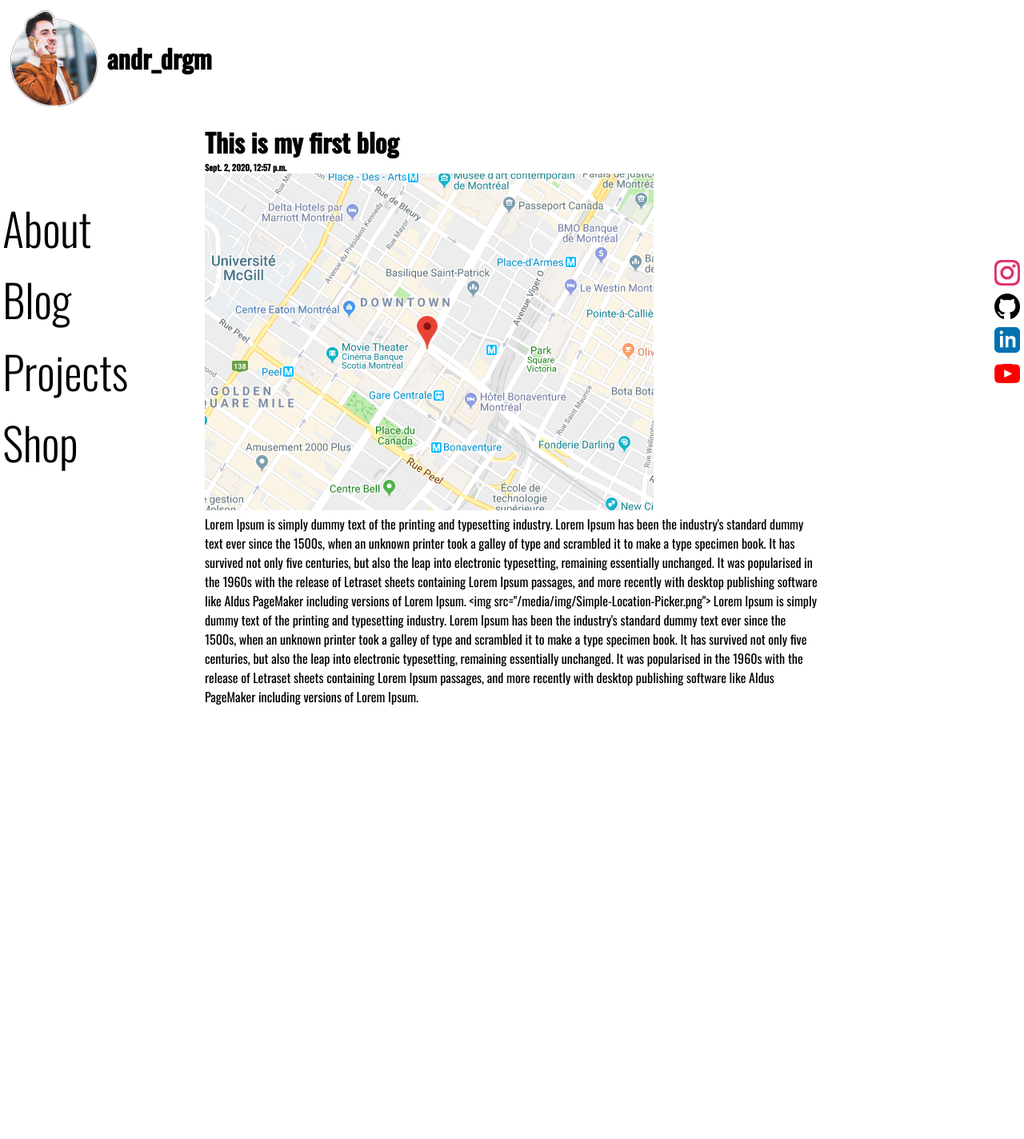
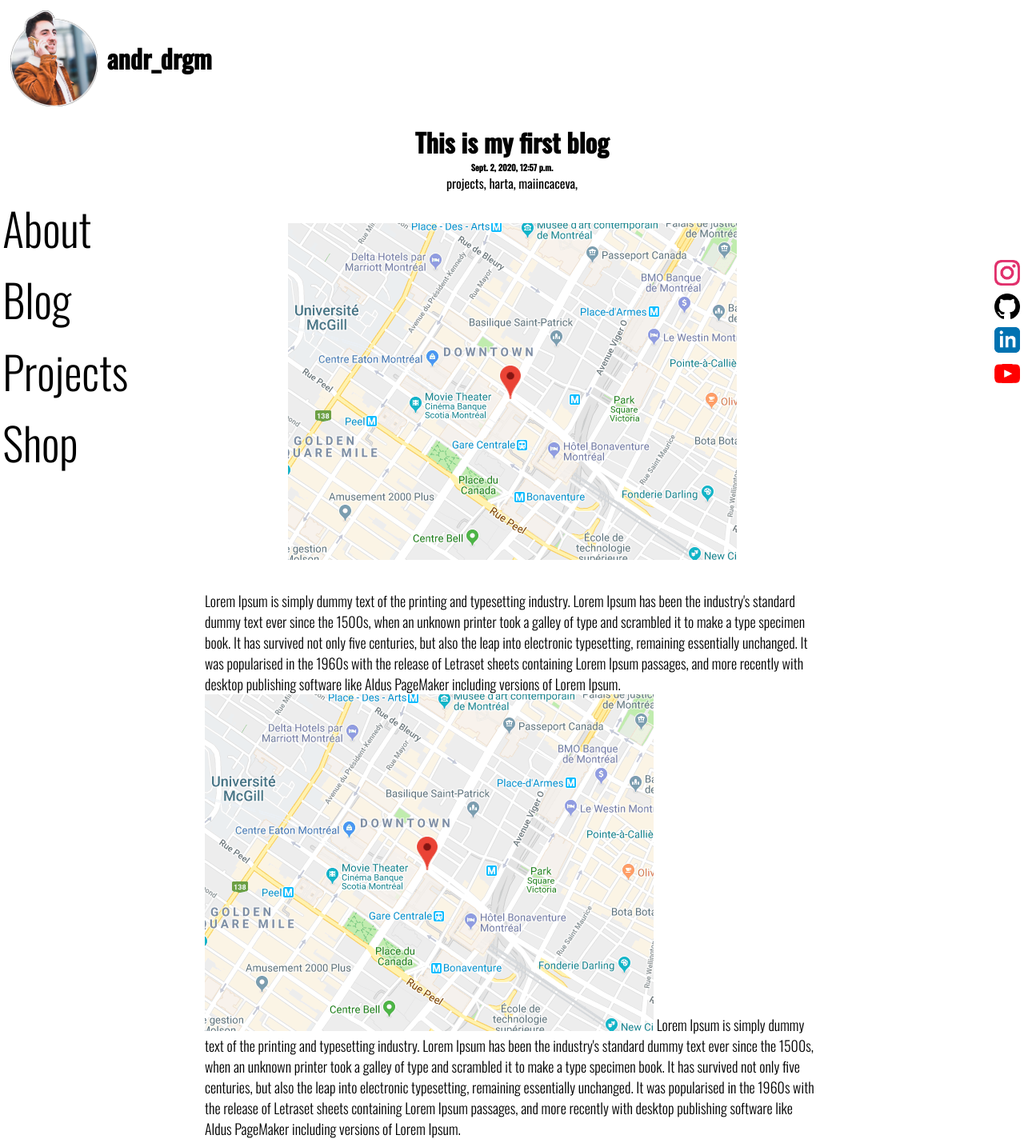
Before and after one commit to andr-drgm/andr-drgm-django, a Django app: a page that uses blog/templates/blog/blog_detail.html in a window 1280 px wide. Shown: the whole page at 80% size. Before the commit the page ends 881 px from the top, so only its background shows below. Run offline with Django 3.2, Linux system fonts and the light colour scheme; data comes from the database, SQL or seed files in the repository; both versions use the stored data as it was after the commit.

Commit message:
blog post design

```diff
--- a/blog/static/blog/blog_detail.css
+++ b/blog/static/blog/blog_detail.css
@@ -1,5 +1,43 @@
 .postBox{
     display: block;
+}
+
+.title{
+    text-align: center;
+}
+
+.date{
+    text-align: center;
+}
+
+.cover{
+    display: block;
+    margin-left: auto;
+    margin-right: auto;
+    max-width: 90%;
+    padding-top: 5%;
+    padding-bottom: 5%;
+}
+
+p{
+    font-weight: 300;
+    font-size: large;
+}
+
+.categoryDiv{
+    display: block;
+    margin-right: auto;
+    margin-left: auto;
+    width: fit-content;
+}
+
+.category{
+    color: black;
+    text-decoration: none;
+}
+
+.category:hover{
+    text-decoration: underline;
 }
 
 @media (orientation: landscape){
--- a/blog/templates/blog/blog.html
+++ b/blog/templates/blog/blog.html
@@ -20,8 +20,8 @@
     {% for p in posts %}
     <div class="post">
         <img src="{{ p.cover.url }}">
-        <h1>{{ p.title }}</h1>
-        <p>{{ p.body }}</p>
+        <h1 onclick="window.location=`{% url 'blog_detail' p.slug %}`;">{{ p.title }}</h1>
+        <p>{{ p.body | slice:":120" }}...</p>
         <a href="{% url 'blog_detail' p.slug %}">View more</a>
     </div>
     {% endfor %}
--- a/blog/templates/blog/blog_detail.html
+++ b/blog/templates/blog/blog_detail.html
@@ -17,13 +17,15 @@
 
 <div class="postBox">
 
-    <h1>{{ post.title }}</h1>
-    <h6>{{ post.created_on }}</h6>
-    {% for c in post.category %}
-    <a href="#">c</a>
-    {% endfor %}
-    <img src="{{ post.cover.url }}">
-    <p>{{ post.body }}</p>
+    <h1 class="title">{{ post.title }}</h1>
+    <h6 class="date">{{ post.created_on }}</h6>
+    <div class="categoryDiv">
+        {% for c in post.categories.all %}
+        <a class="category" href="#">{{ c.name }}, </a>
+        {% endfor %}
+    </div>
+    <img class="cover" src="{{ post.cover.url }}">
+    <p>{{ post.body | safe }}</p>
 
 </div>
 
--- a/portofolio/templates/socialLink.html
+++ b/portofolio/templates/socialLink.html
@@ -1,8 +1,8 @@
 {% load static %}
 
 <div class="socialLink">
-    <img src="{% static 'social/iconmonstr-instagram-11.png' %}" onclick="window.location='https://www.instagram.com/andr_drgm/';">
-    <img src="{% static 'social/iconmonstr-github-1.png' %}" onclick="window.location='https://github.com/andr-drgm';">
-    <img src="{% static 'social/iconmonstr-linkedin-3.png'  %}" onclick="window.location='https://www.linkedin.com/in/andr-drgm/';">
+    <img src="{% static 'social/iconmonstr-instagram-11.png' %}" onclick="window.open('https://www.instagram.com/andr_drgm/');">
+    <img src="{% static 'social/iconmonstr-github-1.png' %}" onclick="window.open('https://github.com/andr-drgm');">
+    <img src="{% static 'social/iconmonstr-linkedin-3.png'  %}" onclick="window.open('https://www.linkedin.com/in/andr-drgm/');">
     <img src="{% static 'social/iconmonstr-youtube-6.png' %}">
 </div>
```
Also changed, not shown: blog/static/blog/blog.css (+7 -3 lines), db.sqlite3.
